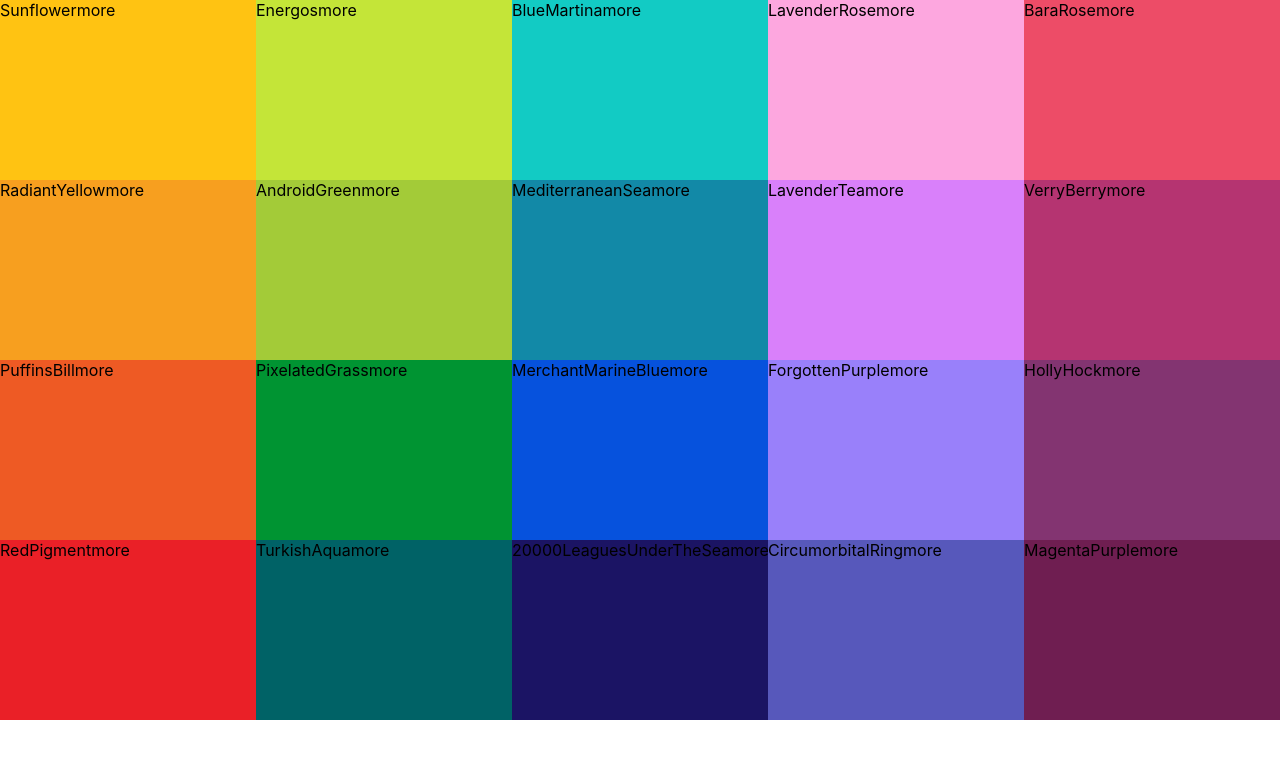
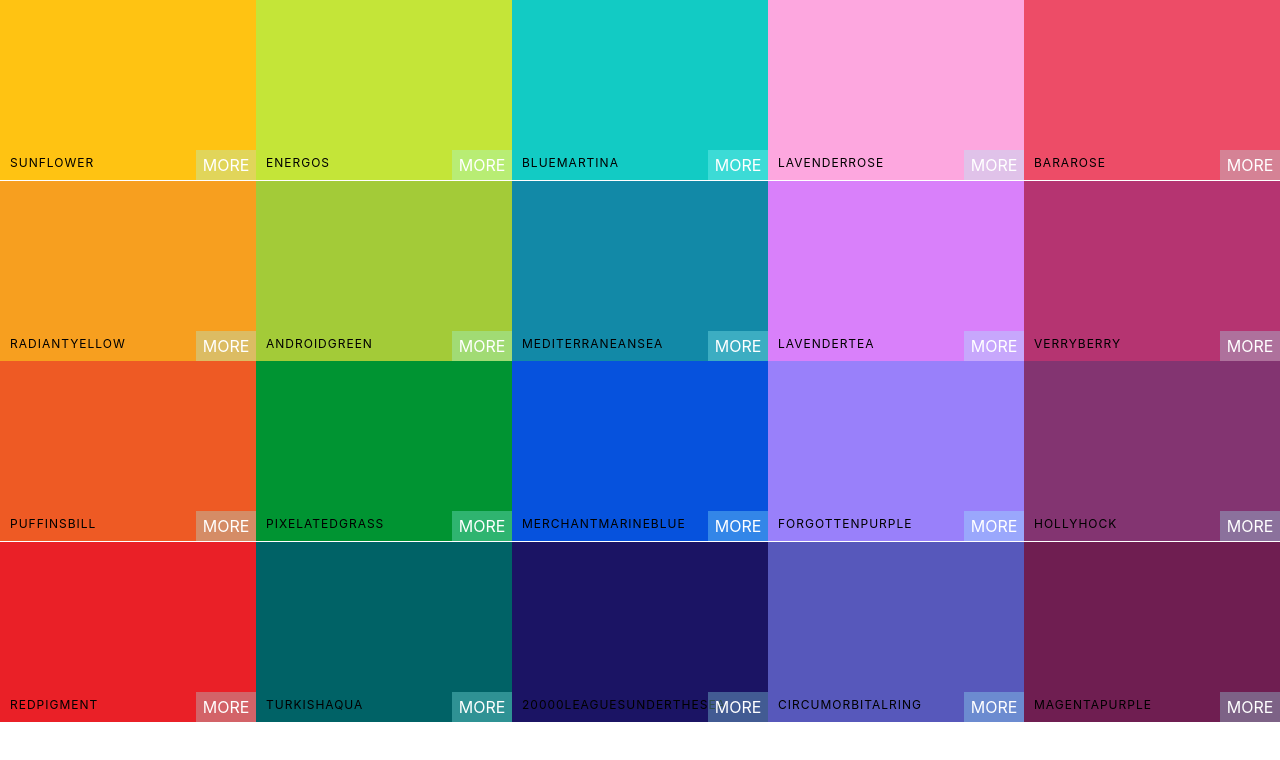
Before and after one commit to Narvader/color-app, a React (Create React App) app: page / in a window 1280 px wide. Shown: the top 760 px of the page. Built offline with nearby package versions, Linux system fonts and the light colour scheme.

Commit message:
styled ColorBox

```diff
--- a/src/ColorBox.css
+++ b/src/ColorBox.css
@@ -5,4 +5,55 @@
     display: inline-block;
     position: relative;
     cursor: pointer;
+    text-transform: uppercase;
+    margin-bottom: -3.5px;
 }
+
+.copy-button {
+    width: 100px;
+    height: 30px;
+    position: absolute;
+    display: inline-block;
+    top: 50%;
+    left: 50%;
+    /*transform: translate(-50%, -50%);*/
+    margin: -15px 0 0 -50px;
+    text-align: center;
+    outline: none;
+    background: rgba(255, 255, 255, .3);
+    font-size: 1rem;
+    line-height: 30px;
+    color: white;
+    border: none;
+    opacity: 0;
+    visibility: hidden;
+    transition: opacity .5s, visibilty .5s;
+}
+
+.ColorBox:hover .copy-button {
+    opacity: 1;
+    visibility: visible;
+}
+
+.box-content {
+    position: absolute;
+    width: 100%;
+    left: 0;
+    bottom: 0;
+    padding: 10px;
+    color: black;
+    letter-spacing: 1px;
+    font-size: 12px;;
+}
+.see-more {
+    background: rgba(155, 255, 255, .3);
+    position: absolute;
+    border:none;
+    right: 0;
+    bottom: 0;
+    color: white;
+    width: 60px;
+    height: 30px;
+    text-align: center;
+    line-height: 30px;
+}
--- a/src/ColorBox.js
+++ b/src/ColorBox.js
@@ -3,10 +3,16 @@
 
 class ColorBox extends Component {
     render(){
+        const { name, background } = this.props;
         return(
-            <div style={{background: this.props.background}} className="ColorBox">
-                <span>{this.props.name}</span>
-                <span>more</span>
+            <div style={{background}} className="ColorBox">
+                <div className="copy-container">
+                    <div className="box-content">
+                        <span>{name}</span>
+                    </div>
+                    <button className="copy-button">Copy</button>
+                </div>
+                <span className="see-more">More</span>
             </div>
         )
     }
```
